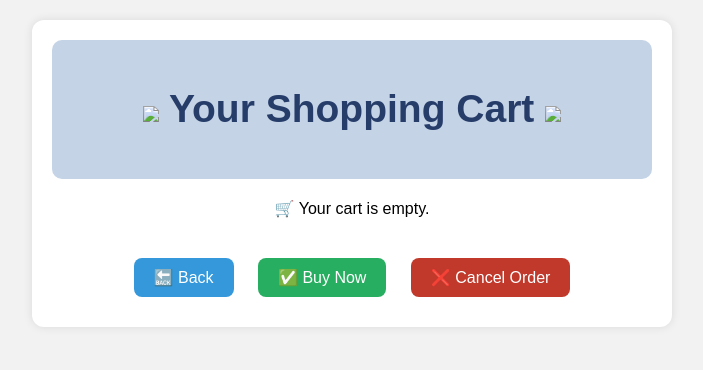
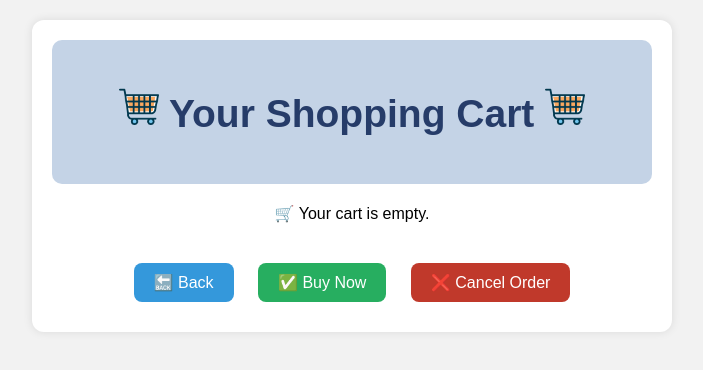
Before and after one commit to rubasliem/Cosmetics_website, a plain HTML site: page cart.html in a window 1280 px wide. Shown: the whole page, without its empty margins (288-991 px from the left). Drawn offline with Linux system fonts and the light colour scheme; the site is published under a folder, as on GitHub Pages, so addresses that start at the root find nothing.

Commit message:
Update cart.html

```diff
--- a/cart.html
+++ b/cart.html
@@ -93,9 +93,9 @@
   <div class="container">
     <div class="header">
       <h2>
-        <img src="/nour&dyaa/cart.webp" width="40">
+        <img src="./nour&dyaa/cart.webp" width="40">
         Your Shopping Cart
-        <img src="/nour&dyaa/cart.webp" width="40">
+        <img src="./nour&dyaa/cart.webp" width="40">
       </h2>
     </div>
 
```
